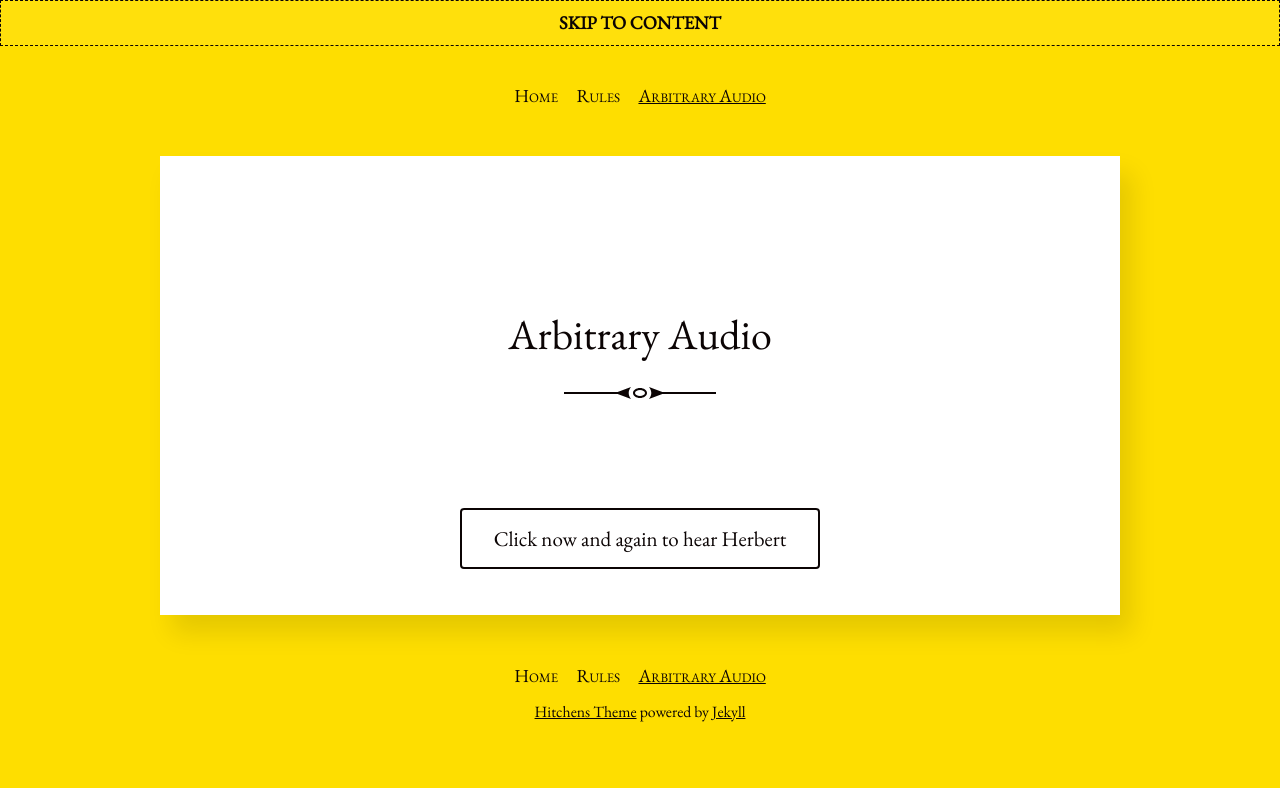
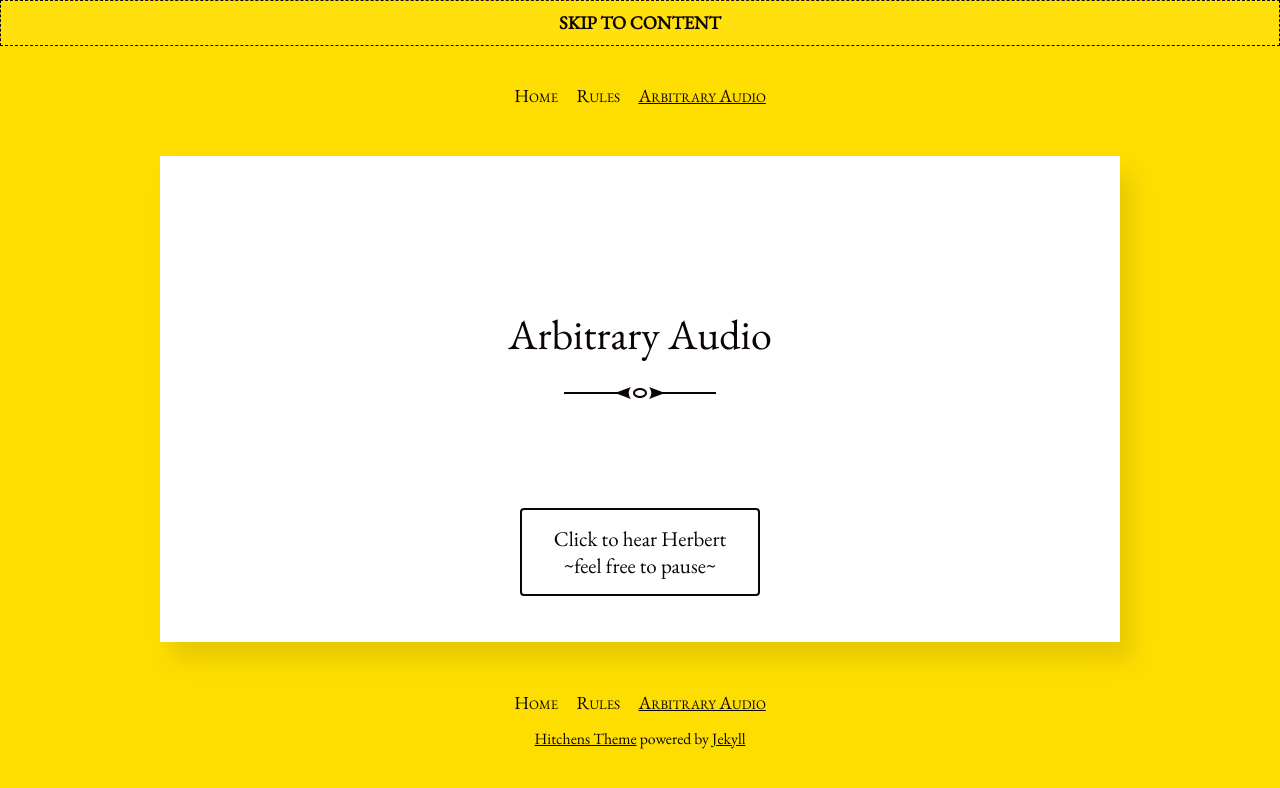
Before and after one commit to zenna/canyoupleaseappreciatethis, a Jekyll site: the page built from arbitrary_audio.md, in a window 1280 px wide. Shown: the top 788 px of the page. Built offline with Jekyll 4.4.1, drawn with Linux system fonts in a browser that asks for light colours.

Commit message:
button debugging

```diff
--- a/_layouts/audio_page.html
+++ b/_layouts/audio_page.html
@@ -15,7 +15,7 @@ layout: default
       {{ page.title }}
     </h1>
 
-     <center>   <button class="button" onclick="clickedConfirm()" id="myButton">Click now and again to hear Herbert</button></center>
+     <center>   <button class="button" onclick="clickedConfirm()" id="myButton">Click to hear Herbert<br>~feel free to pause~</button></center>
 
   {% endif %}
 
@@ -28,32 +28,24 @@ layout: default
           </audio>
   </div>
 
-  <div class="post-meta" id="postMeta">
-    {% if page.author %}
-      <div itemprop="author">{{ page.author }}</div>
-    {% endif %}
-    <time class="post-date dt-published" datetime="{{ page.date | date_to_xmlschema }}" itemprop="datePublished">{{ page.date | date: "%B %-d, %Y" }}</time>
-  </div>
 
   </body>
 <script>
 function initiallyHide() {
   document.getElementById("audio").style.display = "none";
-  document.getElementById("postMeta").style.display = "none";
 }
 function clickedConfirm() {
-  document.getElementById("postMeta").style.display = "block";
   document.getElementById("myButton").style.display = "none";
   document.getElementById("audio").style.display = "block";
 
   // Get a random index for an audio file
-  const randomIndex = Math.floor(Math.random() * 84);
+  const randomIndex = Math.floor(Math.random() * 85);
 
   // Get the audio element
   const audioPlayer = document.getElementById('audioPlayer');
 
   // Set the source of the audio element to the random .mp3 file
-  audioPlayer.src = '/assets/tts_for_yellow_website/audio' + str(randomIndex) +  '.mp3';
+  audioPlayer.src = '/assets/tts_for_yellow_website/audio' + (randomIndex).toString() +  '.mp3';
 
   // Play the audio
   audioPlayer.play();
```
